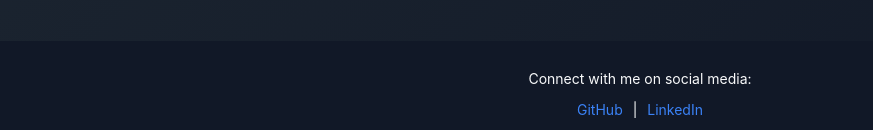
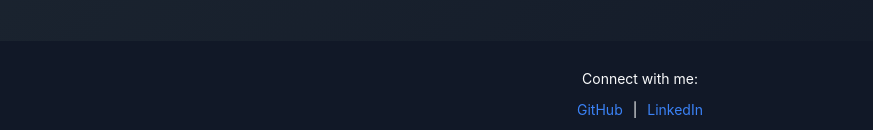
Before and after one commit to dxtaner/chatApp-nodejs, a website: page public/index.html in a window 1280 px wide. Shown: the part 759-889 px from the top of the page, without its empty margins (0-873 px from the left). Drawn offline with Linux system fonts and the light colour scheme.

Commit message:
Update footer.html

```diff
--- a/public/footer.html
+++ b/public/footer.html
@@ -1,6 +1,6 @@
 <footer>
   <div class="footer-container">
-    <p>Connect with me on social media:</p>
+    <p>Connect with me:</p>
     <a href="https://github.com/dxtaner" target="_blank">GitHub</a> |
     <a href="https://www.linkedin.com/in/tanerozer16/" target="_blank"
       >LinkedIn</a
```
